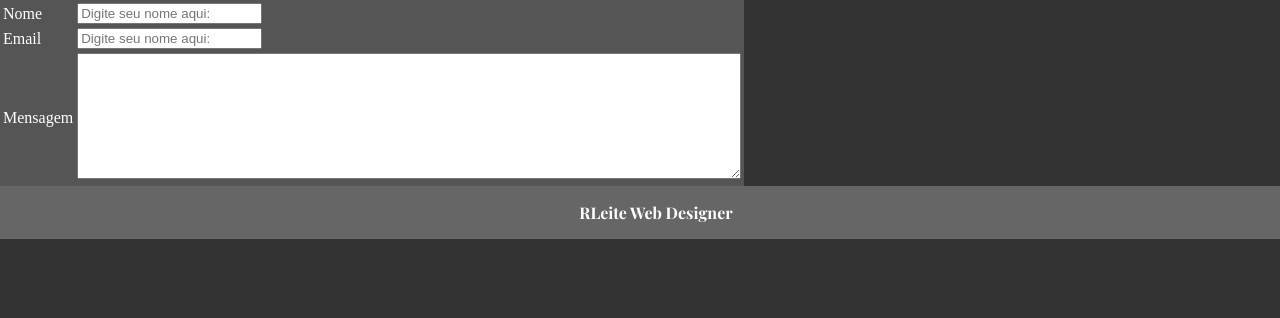
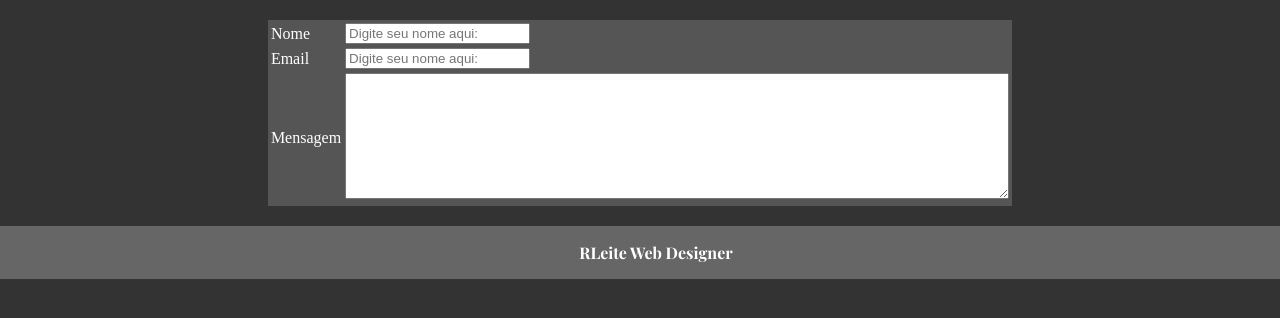
Before and after one commit to RaphaelLeite/eliane-cabelos, a PHP site: page /contato.php in a window 1280 px wide. Shown: the part 140-458 px from the top of the page. Run offline with PHP 8.4, Linux system fonts and the light colour scheme.

Commit message:
editing contato

```diff
--- a/css/main.css
+++ b/css/main.css
@@ -83,10 +83,12 @@ nav li a:hover {
 
 .formulario-box {
   display: flex;
+  justify-content: space-around;
 }
 
 .formulario {
   background-color: #555;
+  margin: 20px;
 }
 
 footer {
```
